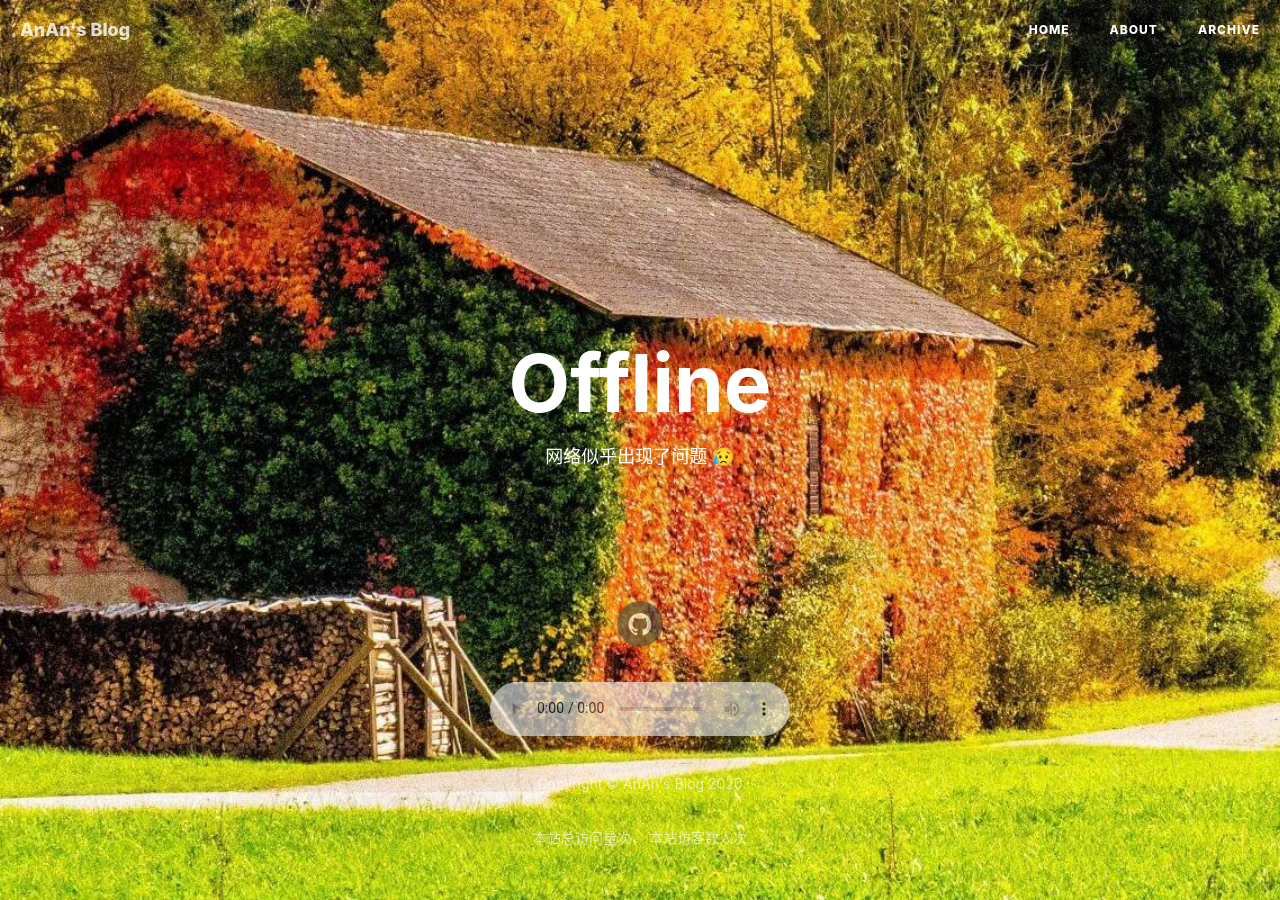
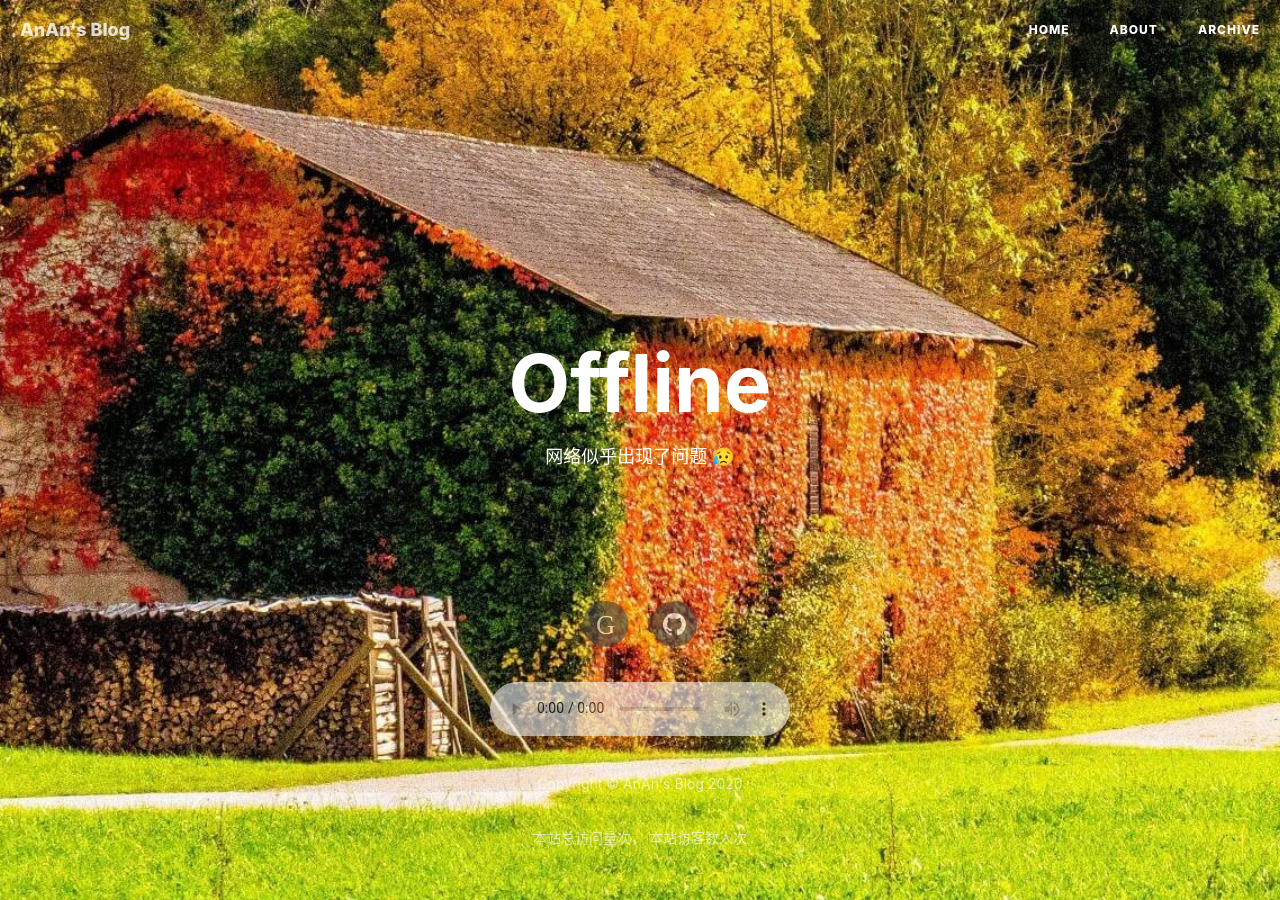
Before and after one commit to laowng/laowng.github.io, a Jekyll site: the page built from offline.html, in a window 1280 px wide. Built offline with Jekyll 4.4.1, drawn with Linux system fonts in a browser that asks for light colours; nearby versions of some CDN libraries; comment, search, counter and statistics services are not loaded.

Commit message:
update _includes/sns-links.html.

```diff
--- a/_includes/sns-links.html
+++ b/_includes/sns-links.html
@@ -38,7 +38,7 @@
     </a>
   </li>
   {% endif %}
-{% if site.zhihu_username %}
+{% if site.gitee_username %}
   <li>
     <a target="_blank" href="https://gitee.com/{{ site.gitee_username }}">
       <span class="fa-stack fa-lg">
```
